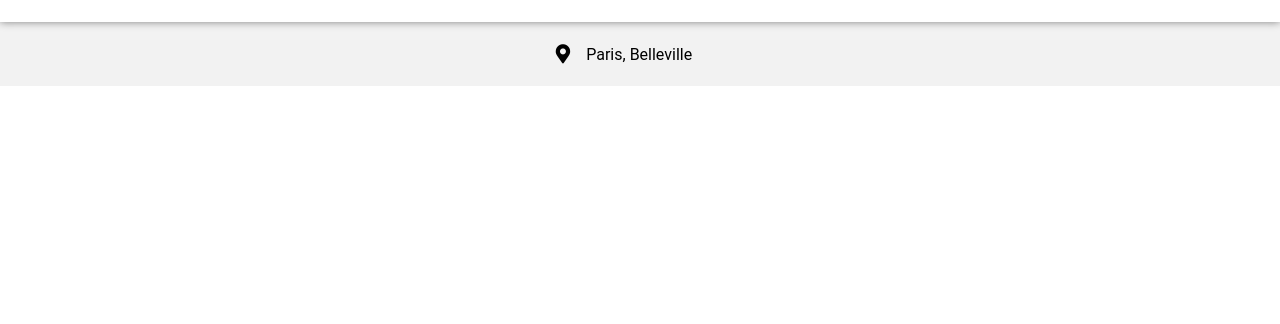
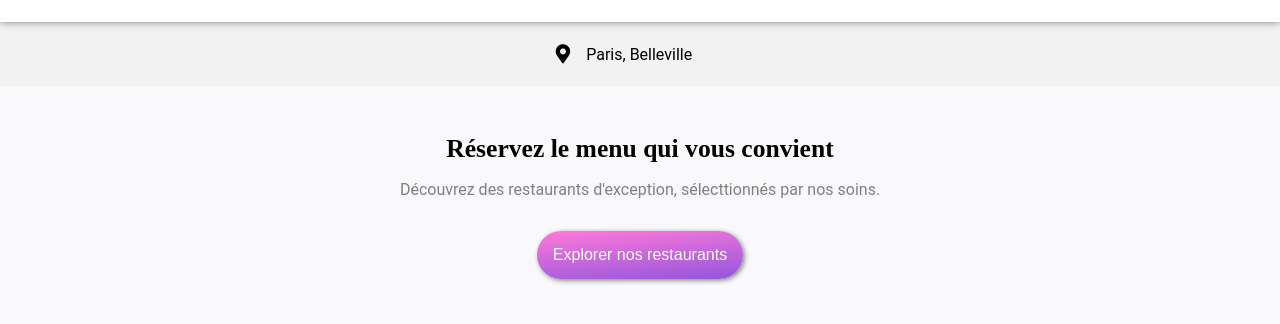
Before and after one commit to Dicoly/MassDidierCOLY_3_15042021, a website: page index.html in a window 1280 px wide. Shown: the part 58-382 px from the top of the page. Drawn offline with Linux system fonts and the light colour scheme.

Commit message:
Ajout section explorer (titre + bouton)

```diff
--- a/index.html
+++ b/index.html
@@ -21,5 +21,11 @@
     <section class="lieu">
         <p class="lieu__map"><i class="fas fa-map-marker-alt"></i>Paris, Belleville</p>
     </section>
+    <!--Section Explorer-->
+    <div class="reservezmenu">
+        <h1 class="reservezmenu__titre">Réservez le menu qui vous convient</h1>
+        <p class="reservezmenu__p">Découvrez des restaurants d'exception, sélecttionnés par nos soins.</p>
+        <button type="test" class="button button--modif">Explorer nos restaurants</button>
+    </div>
 </body>
 </html>
--- a/sass/main.scss
+++ b/sass/main.scss
@@ -97,3 +97,34 @@ h2 {
         font-size: 1.2rem;
     }
 }
+
+.reservezmenu {
+    background-color: #f9f9fc;
+    text-align: center;
+    padding: 3rem 0rem 3rem 0rem;
+    &__titre {
+        margin: 0rem 0rem;
+        padding: 0rem 2rem 1rem 2rem;
+        font-family: Shrikhand;
+    }
+    &__p {
+        margin: 0rem 0rem;
+        padding-bottom: 2rem;
+        color: $color-boxshadow;
+    }
+}
+
+.button {
+    background: linear-gradient(175deg, $color-secondary, $color-primary);
+    height: 3rem;
+    border-radius: 2rem;
+    border: none;
+    font-size: 1rem;
+    padding: 0.3rem 1rem 0.3rem 1rem;
+    color: $color-white;
+    box-shadow: 0.1rem 0.1rem 0.3rem $color-boxshadow;
+    &:hover {
+        background: linear-gradient(170deg, $color-secondary, $color-primary);
+        box-shadow: 0.1rem 0.1rem 0.9rem $color-boxshadow;
+    }
+}
```
Also changed, not shown: css/style.css, 1 other file.
